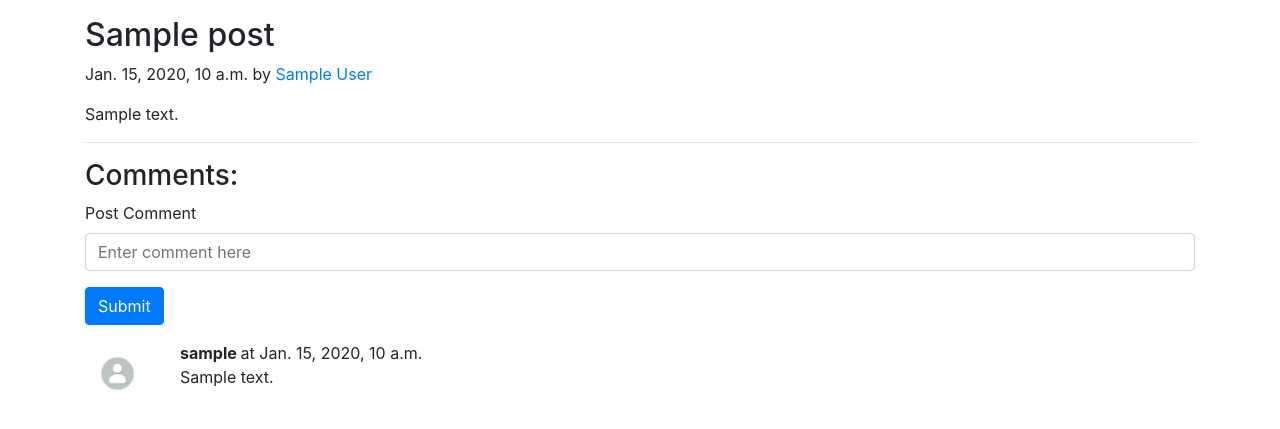
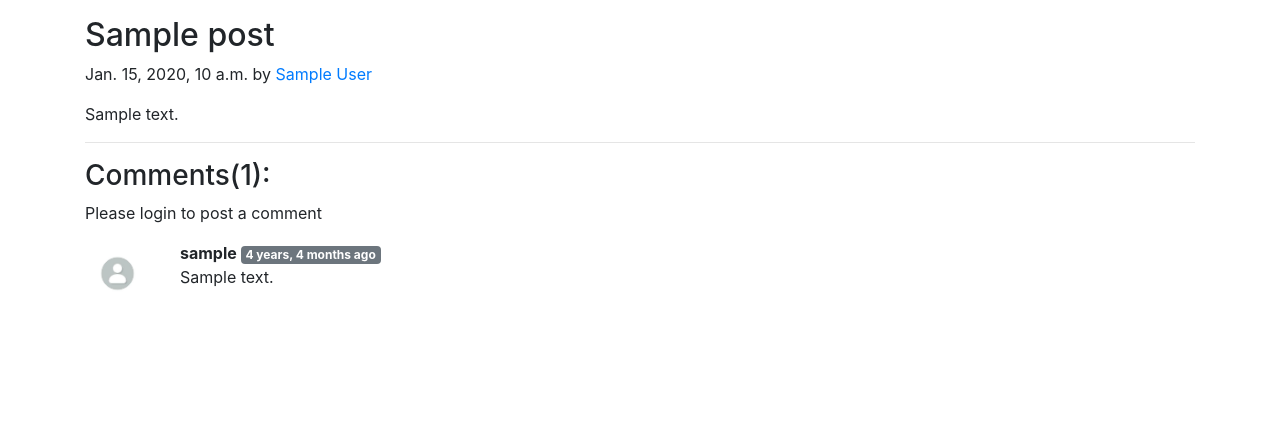
Before and after one commit to AbhinayS7/P3_django_2019_course, a Django app: template iCoder/templates/blog/blogPost.html in a window 1280 px wide. Shown: the part 56-485 px from the top of the page. Run offline with Django 3.2, Linux system fonts and the light colour scheme; the template is opened without the code that fills it: most values are stand-ins (such as "Sample title", 1, 10 or a date in 2020); some libraries are stand-ins or nearby versions.

Commit message:
video 94 completed, added restriction in comments to be posted by looged in usr only, also added some modifications in template

```diff
--- a/iCoder/iCoder/settings.py
+++ b/iCoder/iCoder/settings.py
@@ -40,6 +40,7 @@ INSTALLED_APPS = [
     'django.contrib.staticfiles',
     'home.apps.HomeConfig',
     'blog.apps.BlogConfig',
+    'django.contrib.humanize'
 ]
 
 MIDDLEWARE = [
--- a/iCoder/templates/blog/blogPost.html
+++ b/iCoder/templates/blog/blogPost.html
@@ -1,5 +1,5 @@
 {% extends 'base.html' %}
-
+{% load humanize %}
 {% block title %} Blogpost {% endblock title %}
 
 {% block body %}
@@ -12,7 +12,8 @@
     </div>
 </div>
 <div class="container ">
-    <h3>Comments:</h3>
+    <h3>Comments({{comments.count}}):</h3>
+    {% if user.is_authenticated %}
     <form action="/blog/postComment" method="post">
         {% csrf_token %}
         <div class="form-group">
@@ -22,13 +23,16 @@
         <input type="hidden" name="postSno" value="{{post.sno}}">
         <button type="submit" class="btn btn-primary">Submit</button>
     </form>
+    {% else %}
+    <p>Please login to post a comment</p>
+    {% endif %}
     {% for comment in comments %}
     <div class="row my-3">
         <div class="col-md-1  ">
         <img class="rounded mx-auto d-block w-100 p-2" src="/static/img/user.jpeg"  alt="user">
         </div>
         <div class="col-md-11 ">
-        <b> {{comment.user.username}} </b> at {{comment.timestamp}}
+        <b> {{comment.user.username}} </b> <span class="badge badge-secondary ">{{comment.timestamp| naturaltime}}</span>
         <div>   {{comment.comment}} </div>
         </div>
     </div>
```
Also changed, not shown: iCoder/db.sqlite3.
